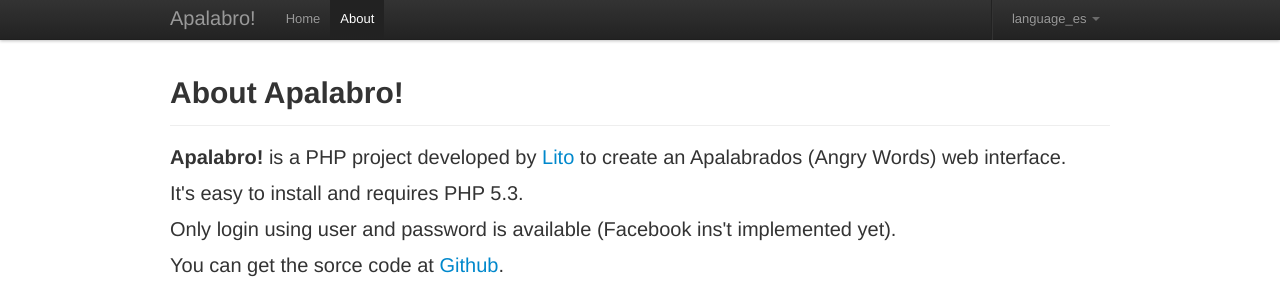
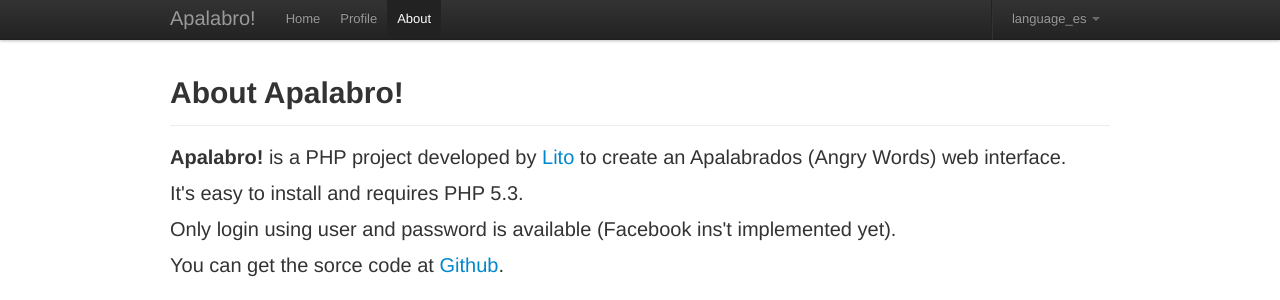
Before and after one commit to eusonlito/Apalabro, a PHP site: page /about.php in a window 1280 px wide. Shown: the top 300 px of the page. Run offline with PHP 8.4, Linux system fonts and the light colour scheme.

Commit message:
Updated languages

```diff
--- a/themes/default/base.php
+++ b/themes/default/base.php
@@ -69,8 +69,16 @@
                             <li class="active"><a href="?id=<?php echo $Game->id; ?>"><?php __e('Game'); ?></a></li>
                             <?php } ?>
 
-                            <?php if ((FILENAME === 'profile.php') && isset($User->id)) { ?>
+                            <?php if (FILENAME === 'profile.php') { ?>
+
+                            <?php if (isset($User->id) && $Api->myUser($User->id)) { ?>
+                            <li class="active"><a href="<?php echo BASE_WWW; ?>profile.php"><?php __e('Profile'); ?></a></li>
+                            <?php } else if (isset($User->id)) { ?>
                             <li class="active"><a href="?id=<?php echo $User->id; ?>"><?php __e('Profile'); ?></a></li>
+                            <?php } ?>
+
+                            <?php } else { ?>
+                            <li><a href="<?php echo BASE_WWW; ?>profile.php"><?php __e('Profile'); ?></a></li>
                             <?php } ?>
 
                             <li<?php echo (FILENAME === 'about.php') ? ' class="active"' : ''; ?>><a href="<?php echo BASE_WWW; ?>about.php"><?php __e('About'); ?></a></li>
--- a/themes/default/profile.php
+++ b/themes/default/profile.php
@@ -54,6 +54,7 @@
 
     <div class="span5">
         <?php if (!$Api->myUser($User->id)) { ?>
+
         <form action="<?php echo getenv('REQUEST_URI'); ?>" method="post">
             <fieldset>
                 <?php if ($User->is_favorite) { ?>
@@ -69,7 +70,6 @@
                 <?php } ?>
             </fieldset>
         </form>
-        <?php } ?>
 
         <p class="alert alert-info">
             <?php __e('<strong>%s</strong> finished versus games', $User->my_wins + $User->opponent_wins); ?>
@@ -89,6 +89,8 @@
                 </p>
             </div>
         </div>
+        <?php } ?>
+
         <?php } ?>
 
         <p class="alert alert-info">
```
Also changed, not shown: 4 other files.
